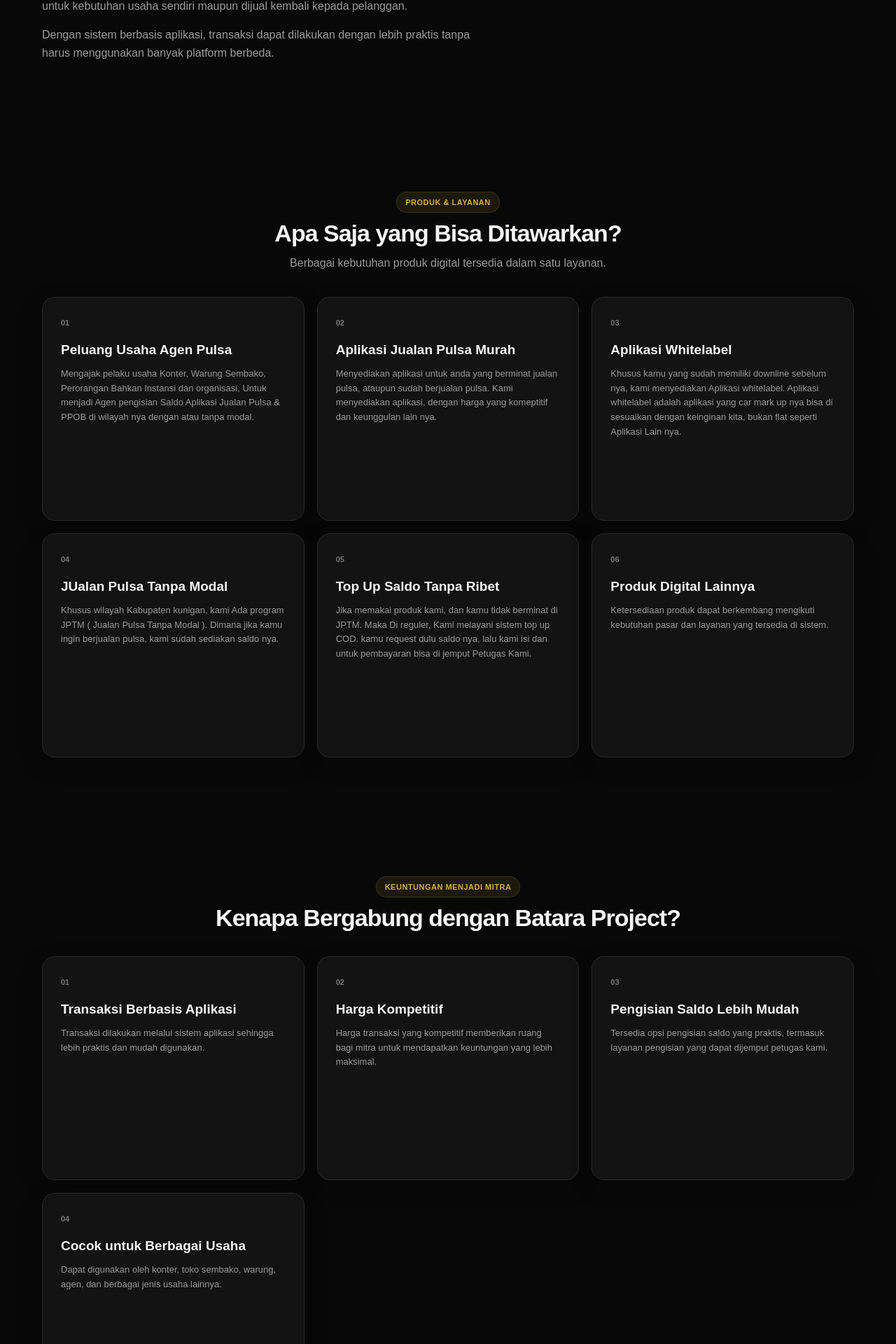
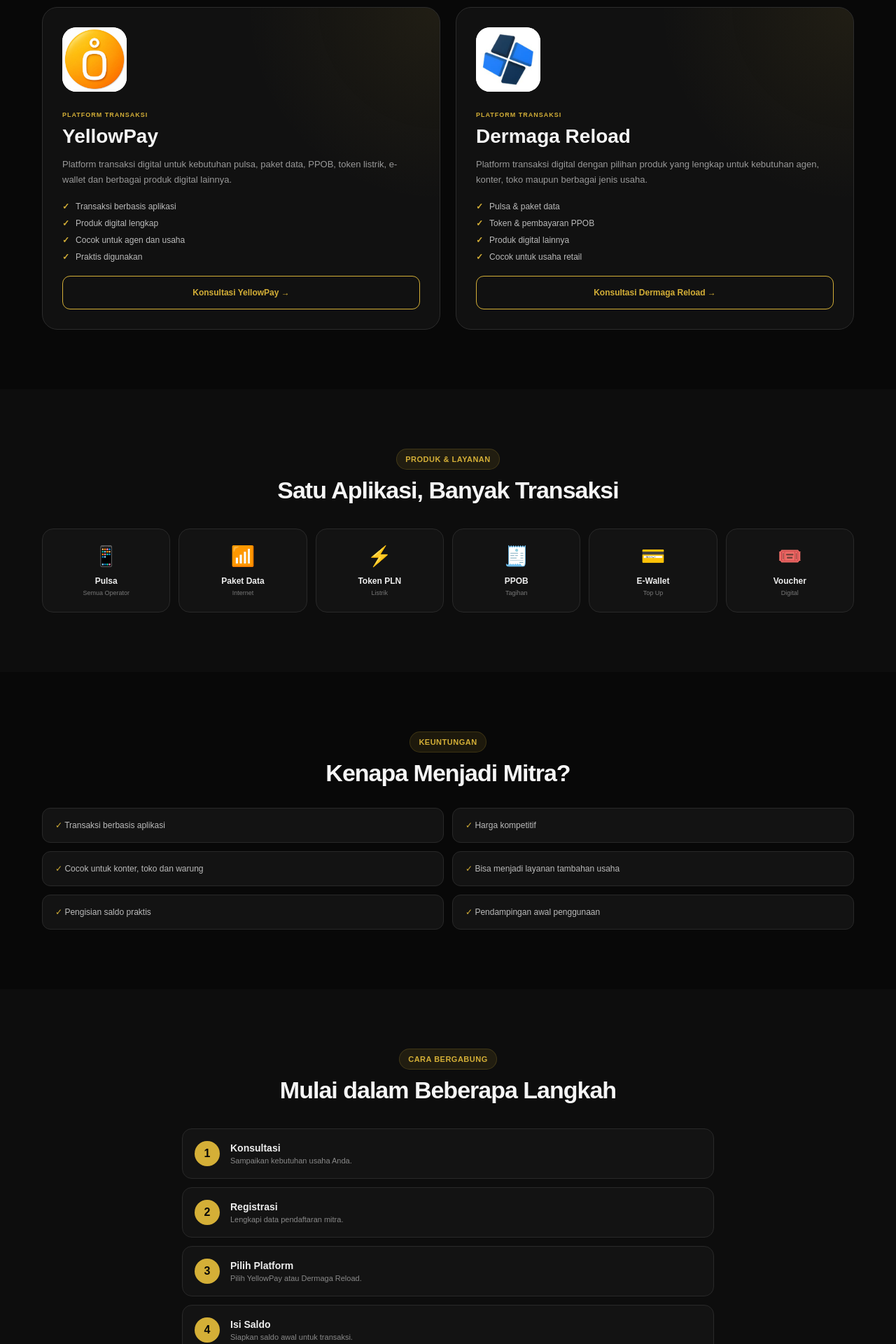
Before and after one commit to hendralocation01-cell/batara-project, a Next.js app: page /layanan/pulsa-ppob in a window 1280 px wide. Shown: the part 691-2611 px from the top of the page at 70% size. Built offline with nearby package versions, Linux system fonts and the light colour scheme.

Commit message:
update ppob

```diff
--- a/app/globals.css
+++ b/app/globals.css
@@ -1144,3 +1144,313 @@
     font-size:14px;
   }
 }
+/* =====================================================
+   PULSA & PPOB DETAIL
+   ===================================================== */
+
+.platform-grid{
+  display:grid;
+  grid-template-columns:repeat(2,1fr);
+  gap:22px;
+  margin-top:35px;
+}
+
+.platform-card{
+  background:
+    radial-gradient(
+      circle at top right,
+      rgba(212,175,55,.08),
+      transparent 38%
+    ),
+    #111;
+  border:1px solid #2c2c2c;
+  border-radius:22px;
+  padding:28px;
+  transition:.25s;
+}
+
+.platform-card:hover{
+  border-color:rgba(212,175,55,.65);
+  transform:translateY(-3px);
+  box-shadow:0 20px 45px rgba(0,0,0,.35);
+}
+
+.platform-logo-wrap{
+  width:92px;
+  height:92px;
+  border-radius:20px;
+  background:#fff;
+  display:grid;
+  place-items:center;
+  overflow:hidden;
+  margin-bottom:22px;
+}
+
+.platform-logo{
+  width:100%;
+  height:100%;
+  object-fit:contain;
+}
+
+.platform-label{
+  color:#d4af37;
+  font-size:9px;
+  font-weight:900;
+  letter-spacing:1px;
+}
+
+.platform-content h2{
+  font-size:28px;
+  color:#f5f5f5;
+  margin:8px 0 12px;
+}
+
+.platform-content p{
+  color:#999;
+  line-height:1.7;
+  font-size:13px;
+}
+
+.platform-content ul{
+  padding:0;
+  list-style:none;
+  margin:20px 0;
+}
+
+.platform-content li{
+  color:#bbb;
+  font-size:12px;
+  margin:10px 0;
+}
+
+.platform-content li:before{
+  content:"✓";
+  color:#d4af37;
+  font-weight:900;
+  margin-right:9px;
+}
+
+.platform-wa{
+  width:100%;
+  min-height:48px;
+  padding:12px 16px;
+  border-radius:11px;
+  border:1px solid #d4af37;
+  color:#d4af37;
+  display:flex;
+  align-items:center;
+  justify-content:center;
+  text-align:center;
+  font-size:12px;
+  font-weight:900;
+  transition:.2s;
+}
+
+.platform-wa:hover{
+  background:#d4af37;
+  color:#080808;
+}
+
+.ppob-products{
+  background:#0d0d0d;
+}
+
+.product-mini-grid{
+  display:grid;
+  grid-template-columns:repeat(6,1fr);
+  gap:12px;
+  margin-top:35px;
+}
+
+.product-mini{
+  background:#131313;
+  border:1px solid #292929;
+  border-radius:16px;
+  padding:22px 12px;
+  text-align:center;
+}
+
+.product-mini strong{
+  display:block;
+  font-size:28px;
+  margin-bottom:12px;
+}
+
+.product-mini h3{
+  font-size:12px;
+  margin:0;
+  color:#eee;
+}
+
+.product-mini small{
+  color:#777;
+  display:block;
+  margin-top:5px;
+  font-size:9px;
+}
+
+.ppob-benefits{
+  display:grid;
+  grid-template-columns:repeat(2,1fr);
+  gap:12px;
+  margin-top:30px;
+}
+
+.ppob-benefits div{
+  background:#131313;
+  border:1px solid #292929;
+  padding:17px 18px;
+  border-radius:12px;
+  color:#bbb;
+  font-size:12px;
+}
+
+.ppob-benefits div::first-letter{
+  color:#d4af37;
+}
+
+.ppob-steps{
+  background:#0d0d0d;
+}
+
+.step-list{
+  max-width:760px;
+  margin:35px auto 0;
+  display:grid;
+  gap:12px;
+}
+
+.step-item{
+  background:#131313;
+  border:1px solid #292929;
+  border-radius:14px;
+  padding:17px;
+  display:flex;
+  gap:15px;
+  align-items:center;
+}
+
+.step-item b{
+  width:36px;
+  height:36px;
+  flex:none;
+  background:#d4af37;
+  color:#080808;
+  display:grid;
+  place-items:center;
+  border-radius:50%;
+}
+
+.step-item h3{
+  margin:0;
+  color:#eee;
+  font-size:14px;
+}
+
+.step-item p{
+  margin:4px 0 0;
+  color:#888;
+  font-size:11px;
+}
+
+.ppob-final-cta{
+  background:
+    radial-gradient(
+      circle at 80% 20%,
+      rgba(212,175,55,.12),
+      transparent 40%
+    ),
+    #111;
+  border:1px solid rgba(212,175,55,.35);
+  border-radius:22px;
+  padding:45px;
+  text-align:center;
+}
+
+.ppob-final-cta h2{
+  color:#fff;
+  font-size:30px;
+  margin:15px 0 10px;
+}
+
+.ppob-final-cta p{
+  color:#999;
+  max-width:620px;
+  margin:0 auto 25px;
+  line-height:1.7;
+}
+
+.platform-wa.final{
+  max-width:400px;
+  margin:auto;
+  background:linear-gradient(135deg,#f0d77a,#d4af37);
+  color:#080808;
+  border:0;
+}
+
+
+/* TABLET */
+
+@media(max-width:900px){
+
+  .platform-grid{
+    grid-template-columns:1fr;
+  }
+
+  .product-mini-grid{
+    grid-template-columns:repeat(3,1fr);
+  }
+}
+
+
+/* MOBILE */
+
+@media(max-width:560px){
+
+  .platform-grid{
+    grid-template-columns:1fr;
+    gap:16px;
+  }
+
+  .platform-card{
+    padding:22px;
+  }
+
+  .platform-logo-wrap{
+    width:82px;
+    height:82px;
+  }
+
+  .platform-content h2{
+    font-size:24px;
+  }
+
+  .platform-content p{
+    font-size:12px;
+  }
+
+  .platform-wa{
+    min-height:52px;
+    font-size:12px;
+  }
+
+  .product-mini-grid{
+    grid-template-columns:repeat(2,1fr);
+  }
+
+  .product-mini{
+    padding:20px 10px;
+  }
+
+  .ppob-benefits{
+    grid-template-columns:1fr;
+  }
+
+  .ppob-final-cta{
+    padding:30px 20px;
+  }
+
+  .ppob-final-cta h2{
+    font-size:25px;
+  }
+}
--- a/app/layanan/pulsa-ppob/page.tsx
+++ b/app/layanan/pulsa-ppob/page.tsx
@@ -1,295 +1,300 @@
 export default function PulsaPpobPage() {
+  const nomorWA = "628XXXXXXXXXX";
+
+  const waYellowPay =
+    `https://wa.me/${nomorWA}?text=` +
+    encodeURIComponent(
+      "Halo Batara Project, saya tertarik menjadi mitra YellowPay. Saya ingin mendapatkan informasi lebih lanjut."
+    );
+
+  const waDermaga =
+    `https://wa.me/${nomorWA}?text=` +
+    encodeURIComponent(
+      "Halo Batara Project, saya tertarik menjadi mitra Dermaga Reload. Saya ingin mendapatkan informasi lebih lanjut."
+    );
+
+  const waUmum =
+    `https://wa.me/${nomorWA}?text=` +
+    encodeURIComponent(
+      "Halo Batara Project, saya ingin konsultasi mengenai layanan Distributor Pulsa & PPOB."
+    );
+
   return (
-    <main>
-      {/* Hero */}
+    <main className="ppob-page">
+
+      {/* HERO */}
       <section className="service-detail-hero">
         <div className="container">
           <span className="eyebrow">DISTRIBUTOR PULSA & PPOB</span>
 
           <h1>
-            Bangun Bisnis Produk Digital
-            <span> Bersama Batara Project.</span>
+            Tambah Layanan Digital
+            <span> di Usaha Anda.</span>
           </h1>
 
           <p>
-            Jadikan toko, konter, warung, atau usaha Anda sebagai tempat
-            transaksi berbagai produk digital dan layanan PPOB dengan sistem
-            yang praktis dan mudah digunakan.
+            Batara Project membantu menyediakan akses layanan pulsa, paket data,
+            token listrik, PPOB, e-wallet dan berbagai produk digital melalui
+            platform mitra yang praktis digunakan.
           </p>
-
-          <a
-            className="nav-cta"
-            href="#detail"
-          >
-            Pelajari Layanannya ↓
-          </a>
         </div>
       </section>
 
-      {/* Tentang layanan */}
-      <section id="detail" className="section">
+      {/* PLATFORM */}
+      <section className="section">
         <div className="container">
-          <div className="section-head">
-            <span className="eyebrow">TENTANG LAYANAN</span>
 
-            <h2>
-              Satu Sistem untuk
-              <span> Berbagai Kebutuhan Transaksi.</span>
-            </h2>
+          <div className="section-head center">
+            <span className="eyebrow">PLATFORM MITRA</span>
+            <h2>Pilih Platform yang Sesuai</h2>
+            <p>
+              Tersedia pilihan platform transaksi digital yang dapat digunakan
+              untuk kebutuhan agen, toko, konter maupun usaha lainnya.
+            </p>
+          </div>
+
+          <div className="platform-grid">
+
+            {/* YELLOWPAY */}
+            <article className="platform-card">
+
+              <div className="platform-logo-wrap">
+                <img
+                  src="/yellowpay.jpeg"
+                  alt="YellowPay"
+                  className="platform-logo"
+                />
+              </div>
+
+              <div className="platform-content">
+                <span className="platform-label">PLATFORM TRANSAKSI</span>
+
+                <h2>YellowPay</h2>
 
                 <p>
-              Batara Project menyediakan layanan distributor produk digital
-              yang dapat dimanfaatkan untuk kebutuhan usaha sendiri maupun
-              dijual kembali kepada pelanggan.
+                  Platform transaksi digital untuk kebutuhan pulsa, paket data,
+                  PPOB, token listrik, e-wallet dan berbagai produk digital
+                  lainnya.
                 </p>
 
+                <ul>
+                  <li>Transaksi berbasis aplikasi</li>
+                  <li>Produk digital lengkap</li>
+                  <li>Cocok untuk agen dan usaha</li>
+                  <li>Praktis digunakan</li>
+                </ul>
+
+                <a
+                  className="platform-wa"
+                  href={waYellowPay}
+                  target="_blank"
+                  rel="noreferrer"
+                >
+                  Konsultasi YellowPay →
+                </a>
+              </div>
+
+            </article>
+
+            {/* DERMAGA RELOAD */}
+            <article className="platform-card">
+
+              <div className="platform-logo-wrap">
+                <img
+                  src="/dermaga-reload.jpeg"
+                  alt="Dermaga Reload"
+                  className="platform-logo"
+                />
+              </div>
+
+              <div className="platform-content">
+                <span className="platform-label">PLATFORM TRANSAKSI</span>
+
+                <h2>Dermaga Reload</h2>
+
                 <p>
-              Dengan sistem berbasis aplikasi, transaksi dapat dilakukan
-              dengan lebih praktis tanpa harus menggunakan banyak platform
-              berbeda.
+                  Platform transaksi digital dengan pilihan produk yang lengkap
+                  untuk kebutuhan agen, konter, toko maupun berbagai jenis usaha.
                 </p>
+
+                <ul>
+                  <li>Pulsa & paket data</li>
+                  <li>Token & pembayaran PPOB</li>
+                  <li>Produk digital lainnya</li>
+                  <li>Cocok untuk usaha retail</li>
+                </ul>
+
+                <a
+                  className="platform-wa"
+                  href={waDermaga}
+                  target="_blank"
+                  rel="noreferrer"
+                >
+                  Konsultasi Dermaga Reload →
+                </a>
+              </div>
+
+            </article>
+
           </div>
         </div>
       </section>
 
-      {/* Produk */}
-      <section className="section">
+      {/* PRODUK */}
+      <section className="section ppob-products">
         <div className="container">
+
           <div className="section-head center">
             <span className="eyebrow">PRODUK & LAYANAN</span>
-
-            <h2>Apa Saja yang Bisa Ditawarkan?</h2>
-
-            <p>
-              Berbagai kebutuhan produk digital tersedia dalam satu layanan.
-            </p>
+            <h2>Satu Aplikasi, Banyak Transaksi</h2>
           </div>
 
-          <div className="service-grid">
-            <article className="service-card blue">
-              <span className="service-number">01</span>
-              <h3>Peluang Usaha Agen Pulsa</h3>
-              <p>
-                Mengajak pelaku usaha Konter, Warung Sembako, Perorangan Bahkan Instansi dan organisasi,
-                Untuk menjadi Agen pengisian Saldo Aplikasi Jualan Pulsa & PPOB di wilayah nya dengan atau tanpa modal.
-              </p>
-            </article>
+          <div className="product-mini-grid">
 
-            <article className="service-card green">
-              <span className="service-number">02</span>
-              <h3>Aplikasi Jualan Pulsa Murah</h3>
-              <p>
-                Menyediakan aplikasi untuk anda yang berminat jualan pulsa, ataupun sudah berjualan pulsa.
-                Kami menyediakan aplikasi, dengan harga yang komeptitif dan keunggulan lain nya.
-              </p>
-            </article>
+            <div className="product-mini">
+              <strong>📱</strong>
+              <h3>Pulsa</h3>
+              <small>Semua Operator</small>
+            </div>
 
-            <article className="service-card violet">
-              <span className="service-number">03</span>
-              <h3>Aplikasi Whitelabel</h3>
-              <p>
-                Khusus kamu yang sudah memiliki downline sebelum nya, kami menyediakan Aplikasi whitelabel.
-                Aplikasi whitelabel adalah aplikasi yang car mark up nya bisa di sesuaikan dengan keinginan kita, bukan flat seperti Aplikasi Lain nya.
-              </p>
-            </article>
+            <div className="product-mini">
+              <strong>📶</strong>
+              <h3>Paket Data</h3>
+              <small>Internet</small>
+            </div>
 
-            <article className="service-card blue">
-              <span className="service-number">04</span>
-              <h3>JUalan Pulsa Tanpa Modal</h3>
-              <p>
-                Khusus wilayah Kabupaten kunigan, kami Ada program JPTM ( Jualan Pulsa Tanpa Modal ).
-                Dimana jika kamu ingin berjualan pulsa, kami sudah sediakan saldo nya.
-              </p>
-            </article>
+            <div className="product-mini">
+              <strong>⚡</strong>
+              <h3>Token PLN</h3>
+              <small>Listrik</small>
+            </div>
 
-            <article className="service-card green">
-              <span className="service-number">05</span>
-              <h3>Top Up Saldo Tanpa Ribet</h3>
-              <p>
-                Jika memakai produk kami, dan kamu tidak berminat di JPTM. Maka Di reguler, Kami melayani sistem top up COD.
-                kamu request dulu saldo nya, lalu kami isi dan untuk pembayaran bisa di jemput Petugas Kami.
-              </p>
-            </article>
+            <div className="product-mini">
+              <strong>🧾</strong>
+              <h3>PPOB</h3>
+              <small>Tagihan</small>
+            </div>
 
-            <article className="service-card violet">
-              <span className="service-number">06</span>
-              <h3>Produk Digital Lainnya</h3>
-              <p>
-                Ketersediaan produk dapat berkembang mengikuti kebutuhan pasar
-                dan layanan yang tersedia di sistem.
-              </p>
-            </article>
+            <div className="product-mini">
+              <strong>💳</strong>
+              <h3>E-Wallet</h3>
+              <small>Top Up</small>
+            </div>
+
+            <div className="product-mini">
+              <strong>🎟️</strong>
+              <h3>Voucher</h3>
+              <small>Digital</small>
+            </div>
+
           </div>
         </div>
       </section>
 
-      {/* Keuntungan */}
+      {/* KEUNTUNGAN */}
       <section className="section">
         <div className="container">
+
           <div className="section-head center">
-            <span className="eyebrow">KEUNTUNGAN MENJADI MITRA</span>
-
-            <h2>Kenapa Bergabung dengan Batara Project?</h2>
+            <span className="eyebrow">KEUNTUNGAN</span>
+            <h2>Kenapa Menjadi Mitra?</h2>
           </div>
 
-          <div className="service-grid">
-            <article className="service-card">
-              <span className="service-number">01</span>
-              <h3>Transaksi Berbasis Aplikasi</h3>
-              <p>
-                Transaksi dilakukan melalui sistem aplikasi sehingga lebih
-                praktis dan mudah digunakan.
-              </p>
-            </article>
+          <div className="ppob-benefits">
+            <div>✓ Transaksi berbasis aplikasi</div>
+            <div>✓ Harga kompetitif</div>
+            <div>✓ Cocok untuk konter, toko dan warung</div>
+            <div>✓ Bisa menjadi layanan tambahan usaha</div>
+            <div>✓ Pengisian saldo praktis</div>
+            <div>✓ Pendampingan awal penggunaan</div>
+          </div>
 
-            <article className="service-card">
-              <span className="service-number">02</span>
-              <h3>Harga Kompetitif</h3>
-              <p>
-                Harga transaksi yang kompetitif memberikan ruang bagi mitra
-                untuk mendapatkan keuntungan yang lebih maksimal.
-              </p>
-            </article>
-
-            <article className="service-card">
-              <span className="service-number">03</span>
-              <h3>Pengisian Saldo Lebih Mudah</h3>
-              <p>
-                Tersedia opsi pengisian saldo yang praktis, termasuk layanan
-                pengisian yang dapat dijemput petugas kami.
-              </p>
-            </article>
-
-            <article className="service-card">
-              <span className="service-number">04</span>
-              <h3>Cocok untuk Berbagai Usaha</h3>
-              <p>
-                Dapat digunakan oleh konter, toko sembako, warung, agen, dan
-                berbagai jenis usaha lainnya.
-              </p>
-            </article>
-          </div>
         </div>
       </section>
 
-      {/* Cocok untuk siapa */}
-      <section className="section">
+      {/* CARA BERGABUNG */}
+      <section className="section ppob-steps">
         <div className="container">
-          <div className="section-head">
-            <span className="eyebrow">UNTUK SIAPA?</span>
 
-            <h2>
-              Bisa Dimulai dari
-              <span> Usaha yang Sudah Anda Miliki.</span>
-            </h2>
-
-            <p>
-              Anda tidak harus memiliki konter pulsa khusus. Layanan ini dapat
-              menjadi tambahan produk untuk usaha yang sudah berjalan.
-            </p>
+          <div className="section-head center">
+            <span className="eyebrow">CARA BERGABUNG</span>
+            <h2>Mulai dalam Beberapa Langkah</h2>
           </div>
 
-          <div className="service-grid">
-            <article className="service-card">
-              <h3>Konter Pulsa</h3>
-              <p>
-                Tambahkan berbagai produk digital untuk memperluas pilihan
-                transaksi pelanggan.
-              </p>
-            </article>
+          <div className="step-list">
 
-            <article className="service-card">
-              <h3>Toko & Warung</h3>
-              <p>
-                Jadikan toko sebagai tempat pelanggan melakukan transaksi
-                digital sekaligus berbelanja kebutuhan sehari-hari.
-              </p>
-            </article>
-
-            <article className="service-card">
-              <h3>Agen & Individu</h3>
-              <p>
-                Cocok bagi Anda yang ingin membangun usaha tambahan dari
-                transaksi produk digital.
-              </p>
-            </article>
+            <div className="step-item">
+              <b>1</b>
+              <div>
+                <h3>Konsultasi</h3>
+                <p>Sampaikan kebutuhan usaha Anda.</p>
               </div>
             </div>
-      </section>
 
-      {/* Cara bergabung */}
-      <section className="section">
-        <div className="container">
-          <div className="section-head center">
-            <span className="eyebrow">CARA BERGABUNG</span>
-
-            <h2>Mulai dalam Beberapa Langkah.</h2>
+            <div className="step-item">
+              <b>2</b>
+              <div>
+                <h3>Registrasi</h3>
+                <p>Lengkapi data pendaftaran mitra.</p>
+              </div>
             </div>
 
-          <div className="service-grid">
-            <article className="service-card">
-              <span className="service-number">01</span>
-              <h3>Konsultasi</h3>
-              <p>
-                Hubungi Batara Project dan sampaikan kebutuhan usaha Anda.
-              </p>
-            </article>
+            <div className="step-item">
+              <b>3</b>
+              <div>
+                <h3>Pilih Platform</h3>
+                <p>Pilih YellowPay atau Dermaga Reload.</p>
+              </div>
+            </div>
 
-            <article className="service-card">
-              <span className="service-number">02</span>
-              <h3>Registrasi Mitra</h3>
-              <p>
-                Lengkapi proses pendaftaran untuk mendapatkan akses layanan.
-              </p>
-            </article>
+            <div className="step-item">
+              <b>4</b>
+              <div>
+                <h3>Isi Saldo</h3>
+                <p>Siapkan saldo awal untuk transaksi.</p>
+              </div>
+            </div>
 
-            <article className="service-card">
-              <span className="service-number">03</span>
-              <h3>Isi Saldo</h3>
-              <p>
-                Siapkan saldo transaksi sesuai kebutuhan usaha Anda.
-              </p>
-            </article>
+            <div className="step-item">
+              <b>5</b>
+              <div>
+                <h3>Mulai Transaksi</h3>
+                <p>Anda siap melayani pelanggan.</p>
+              </div>
+            </div>
 
-            <article className="service-card">
-              <span className="service-number">04</span>
-              <h3>Mulai Bertransaksi</h3>
-              <p>
-                Setelah siap, Anda dapat mulai melayani kebutuhan transaksi
-                pelanggan.
-              </p>
-            </article>
           </div>
+
         </div>
       </section>
 
       {/* CTA */}
       <section className="section">
         <div className="container">
-          <div className="section-head center">
+
+          <div className="ppob-final-cta">
             <span className="eyebrow">SIAP MENJADI MITRA?</span>
 
-            <h2>
-              Mulai Kembangkan
-              <span> Layanan Usaha Anda.</span>
-            </h2>
+            <h2>Tambahkan Layanan Digital ke Usaha Anda</h2>
 
             <p>
-              Konsultasikan kebutuhan Anda dengan Batara Project sebelum
-              memulai.
+              Belum yakin memilih YellowPay atau Dermaga Reload?
+              Konsultasikan terlebih dahulu dengan Batara Project.
             </p>
 
             <a
-              className="nav-cta"
-              href="https://wa.me/6285724159878?text=Halo%20Batara%20Project%2C%20saya%20ingin%20menjadi%20mitra%20Distributor%20Pulsa%20dan%20PPOB."
+              href={waUmum}
               target="_blank"
               rel="noreferrer"
+              className="platform-wa final"
             >
-              Konsultasi & Daftar ↗
+              Konsultasi via WhatsApp →
             </a>
           </div>
+
         </div>
       </section>
+
     </main>
   );
 }
```
Also changed, not shown: public/dermaga-reload.jpeg (added), public/yellowpay.jpeg (added). Lines whose indentation alone changed are shown as unchanged.
